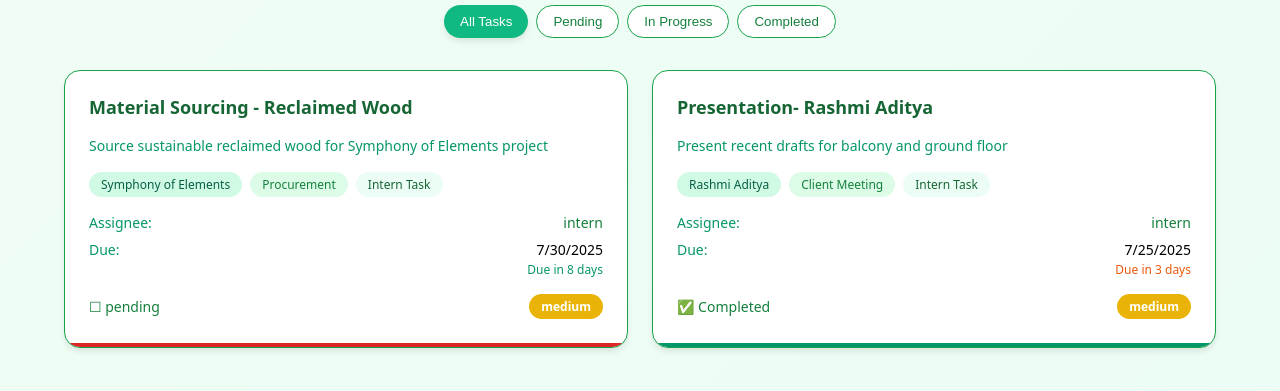
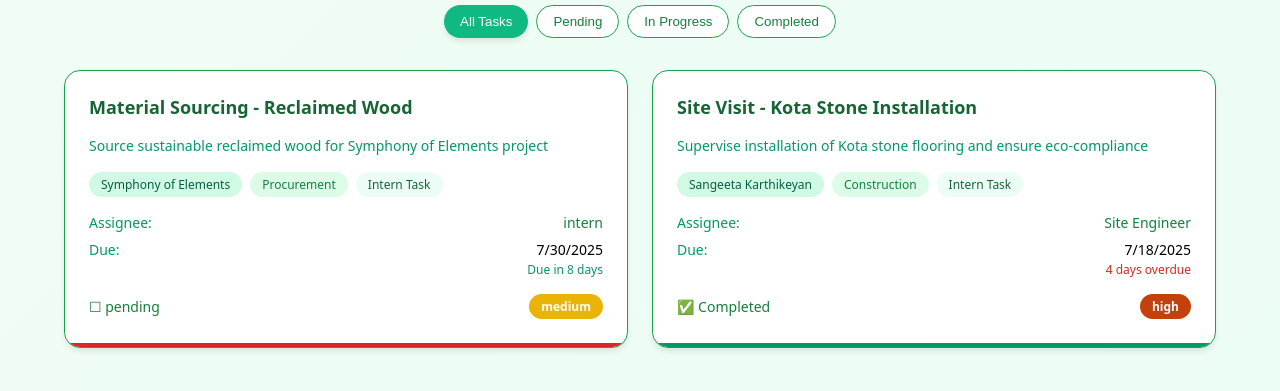
Before and after one commit to juno24088/demo, a plain HTML site: page intern.html in a window 1280 px wide. Shown: the part 347-738 px from the top of the page. Drawn offline with Linux system fonts and the light colour scheme.

Commit message:
intern.html

```diff
--- a/intern.html
+++ b/intern.html
@@ -420,20 +420,9 @@
                         dueDate: "2025-07-18",
                         category: "Construction",
                         project: "Sangeeta Karthikeyan",
-                        assignedToIntern: false
-                    },
-                    {
-                        id: 4,
-                        title: "Presentation- Rashmi Aditya",
-                        description: "Present recent drafts for balcony and ground floor",
-                        priority: "medium",
-                        status: "completed",
-                        assignee: "intern",
-                        dueDate: "2025-07-25",
-                        category: "Client Meeting",
-                        project: "Rashmi Aditya",
                         assignedToIntern: true
                     },
+
                 ];
 
                 this.currentFilter = 'all';
```
